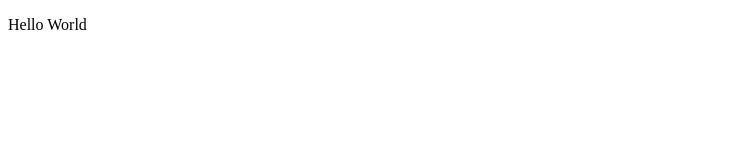
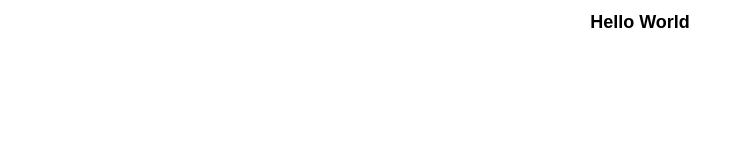
Before and after one commit to wayungi/hello_microverse, a website: page index.html in a window 1280 px wide. Shown: the whole page, without its empty margins (0-743 px from the left). Drawn offline with Linux system fonts and the light colour scheme.

Commit message:
REMOVE: comments

```diff
--- a/index.html
+++ b/index.html
@@ -9,11 +9,7 @@
 </head>
 <body>
     <header>
-        <p>Hello World</p>
+        <h1 class="main-title">Hello World</h1>
     </header>
-
-    <!--
-        <p>Hello Microverse</p>
-     -->
 </body>
 </html>
--- a/style.css
+++ b/style.css
@@ -1,10 +1,5 @@
-h2 {
+.main-title {
   font-size: large;
   font-family: Arial, Helvetica, sans-serif;
   text-align: center;
 }
-
-/*
-header h2 {
-  color: cadetblue;
-} */
```
Also changed, not shown: 1 other file.
